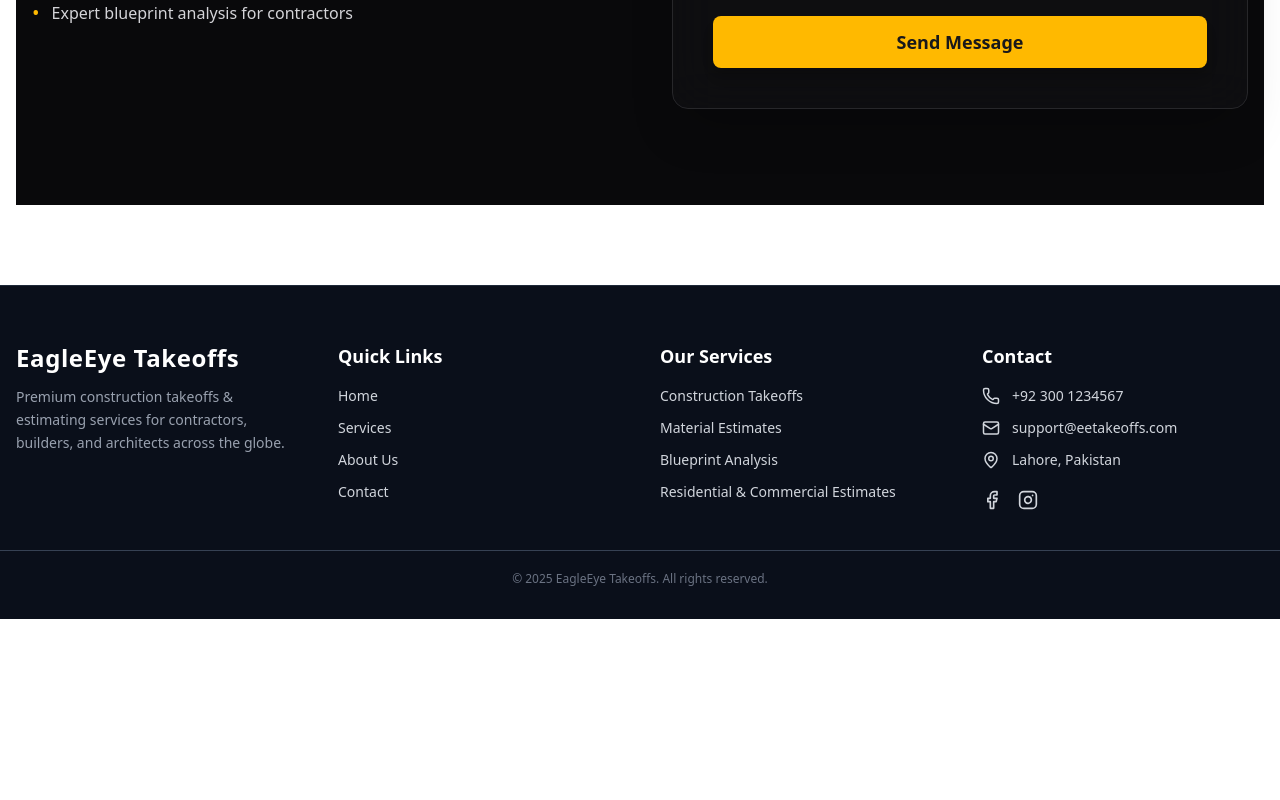
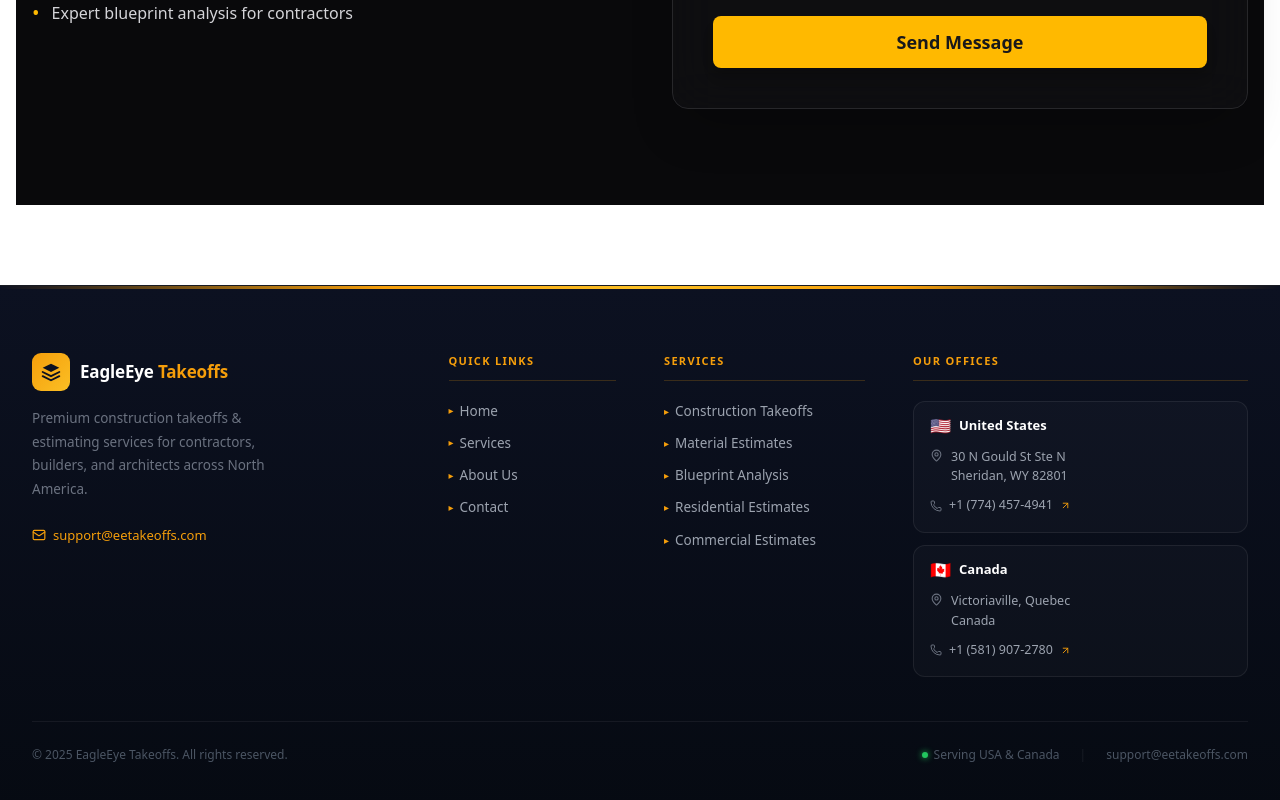
Before and after one commit to muhamadwaqas429/eagleeye-takeoffs, a React (Vite) app: page /contact in a window 1280 px wide. Shown: the part 729-1529 px from the top of the page. Before the commit the page ends 1348 px from the top, so only its background shows below. Built offline with nearby package versions, Linux system fonts and the light colour scheme.

Commit message:
fix: update business address on website

```diff
--- a/src/components/Footer.jsx
+++ b/src/components/Footer.jsx
@@ -1,92 +1,380 @@
 import React from "react";
 import { Link } from "react-router-dom";
-import { Facebook, Instagram, Mail, Phone, MapPin } from "lucide-react";
+import { Mail, Phone, MapPin, ArrowUpRight } from "lucide-react";
+
+const quickLinks = [
+  { label: "Home", to: "/" },
+  { label: "Services", to: "/services" },
+  { label: "About Us", to: "/about" },
+  { label: "Contact", to: "/contact" },
+];
+
+const servicesList = [
+  "Construction Takeoffs",
+  "Material Estimates",
+  "Blueprint Analysis",
+  "Residential Estimates",
+  "Commercial Estimates",
+];
+
+const offices = [
+  {
+    country: "United States",
+    flag: "🇺🇸",
+    address: "30 N Gould St Ste N",
+    city: "Sheridan, WY 82801",
+    phone: "+1 (774) 457-4941",
+    tel: "tel:+17744574941",
+  },
+  {
+    country: "Canada",
+    flag: "🇨🇦",
+    address: "Victoriaville, Quebec",
+    city: "Canada",
+    phone: "+1 (581) 907-2780",
+    tel: "tel:+15819072780",
+  },
+];
+
+function SectionHeading({ children }) {
+  return (
+    <div style={{ marginBottom: "20px" }}>
+      <h3
+        style={{
+          fontSize: "11px",
+          fontWeight: 700,
+          letterSpacing: "0.12em",
+          textTransform: "uppercase",
+          color: "#f59e0b",
+          margin: 0,
+          paddingBottom: "10px",
+          borderBottom: "1px solid rgba(245,158,11,0.2)",
+        }}
+      >
+        {children}
+      </h3>
+    </div>
+  );
+}
 
 export default function Footer() {
   return (
-    <footer className="bg-[#0a0f1a] text-gray-300 pt-14 pb-8 border-t border-gray-800">
-      <div className="max-w-7xl mx-auto px-4 grid md:grid-cols-4 gap-10">
+    <footer
+      style={{
+        background: "linear-gradient(180deg, #0c1121 0%, #060a12 100%)",
+        borderTop: "1px solid rgba(255,255,255,0.07)",
+        color: "#9ca3af",
+      }}
+    >
+      {/* Amber top accent */}
+      <div
+        style={{
+          height: "3px",
+          background:
+            "linear-gradient(90deg, transparent 0%, #f59e0b 30%, #fbbf24 50%, #f59e0b 70%, transparent 100%)",
+        }}
+      />
+
+      {/* Main content */}
+      <div
+        style={{
+          maxWidth: "1280px",
+          margin: "0 auto",
+          padding: "64px 32px 48px",
+        }}
+      >
+        <div
+          style={{
+            display: "grid",
+            gridTemplateColumns: "2.2fr 1fr 1.2fr 2fr",
+            gap: "48px",
+            alignItems: "start",
+          }}
+        >
+          {/* ─── Column 1: Brand ─── */}
+          <div style={{ display: "flex", flexDirection: "column", gap: "0" }}>
+            {/* Logo mark + name */}
+            <div
+              style={{
+                display: "flex",
+                alignItems: "center",
+                gap: "10px",
+                marginBottom: "16px",
+              }}
+            >
+              <div
+                style={{
+                  width: "38px",
+                  height: "38px",
+                  borderRadius: "9px",
+                  background: "linear-gradient(135deg, #f59e0b 0%, #fbbf24 100%)",
+                  display: "flex",
+                  alignItems: "center",
+                  justifyContent: "center",
+                  flexShrink: 0,
+                }}
+              >
+                <svg width="20" height="20" viewBox="0 0 24 24" fill="none">
+                  <path d="M12 2L2 7l10 5 10-5-10-5z" fill="#0c1121" />
+                  <path
+                    d="M2 17l10 5 10-5"
+                    stroke="#0c1121"
+                    strokeWidth="2.2"
+                    strokeLinecap="round"
+                  />
+                  <path
+                    d="M2 12l10 5 10-5"
+                    stroke="#0c1121"
+                    strokeWidth="2.2"
+                    strokeLinecap="round"
+                  />
+                </svg>
+              </div>
               <div>
-          <h2 className="text-2xl font-bold text-white tracking-wide">
-            EagleEye Takeoffs
-          </h2>
-          <p className="mt-3 text-gray-400 leading-relaxed text-sm">
-            Premium construction takeoffs & estimating services for contractors,
-            builders, and architects across the globe.
-          </p>
+                <span
+                  style={{
+                    fontSize: "17px",
+                    fontWeight: 800,
+                    color: "#ffffff",
+                    letterSpacing: "-0.01em",
+                  }}
+                >
+                  EagleEye{" "}
+                  <span style={{ color: "#f59e0b" }}>Takeoffs</span>
+                </span>
+              </div>
             </div>
 
-        {/* Quick Links */}
+            <p
+              style={{
+                fontSize: "13.5px",
+                lineHeight: "1.75",
+                color: "#6b7280",
+                marginBottom: "24px",
+                maxWidth: "280px",
+              }}
+            >
+              Premium construction takeoffs &amp; estimating services for
+              contractors, builders, and architects across North America.
+            </p>
+
+            <a
+              href="mailto:support@eetakeoffs.com"
+              style={{
+                display: "inline-flex",
+                alignItems: "center",
+                gap: "7px",
+                fontSize: "13px",
+                color: "#f59e0b",
+                textDecoration: "none",
+                fontWeight: 500,
+              }}
+              onMouseEnter={(e) => (e.currentTarget.style.color = "#fbbf24")}
+              onMouseLeave={(e) => (e.currentTarget.style.color = "#f59e0b")}
+            >
+              <Mail size={14} />
+              support@eetakeoffs.com
+            </a>
+          </div>
+
+          {/* ─── Column 2: Quick Links ─── */}
           <div>
-          <h3 className="text-lg font-semibold text-white mb-4">Quick Links</h3>
-          <ul className="space-y-3 text-sm">
-            <li>
-              <Link to="/" className="hover:text-white transition">
-                Home
+            <SectionHeading>Quick Links</SectionHeading>
+            <ul style={{ listStyle: "none", margin: 0, padding: 0, display: "flex", flexDirection: "column", gap: "12px" }}>
+              {quickLinks.map((link) => (
+                <li key={link.label}>
+                  <Link
+                    to={link.to}
+                    style={{
+                      fontSize: "13.5px",
+                      color: "#9ca3af",
+                      textDecoration: "none",
+                      display: "flex",
+                      alignItems: "center",
+                      gap: "6px",
+                      transition: "color 0.2s",
+                    }}
+                    onMouseEnter={(e) => (e.currentTarget.style.color = "#ffffff")}
+                    onMouseLeave={(e) => (e.currentTarget.style.color = "#9ca3af")}
+                  >
+                    <span style={{ color: "#f59e0b", fontSize: "10px" }}>▸</span>
+                    {link.label}
                   </Link>
                 </li>
-            <li>
-              <Link to="/services" className="hover:text-white transition">
-                Services
-              </Link>
-            </li>
-            <li>
-              <Link to="/about" className="hover:text-white transition">
-                About Us
-              </Link>
-            </li>
-            <li>
-              <Link to="/contact" className="hover:text-white transition">
-                Contact
-              </Link>
-            </li>
+              ))}
             </ul>
           </div>
 
-        {/* Services */}
+          {/* ─── Column 3: Services ─── */}
           <div>
-          <h3 className="text-lg font-semibold text-white mb-4">
-            Our Services
-          </h3>
-          <ul className="space-y-3 text-sm">
-            <li>Construction Takeoffs</li>
-            <li>Material Estimates</li>
-            <li>Blueprint Analysis</li>
-            <li>Residential & Commercial Estimates</li>
+            <SectionHeading>Services</SectionHeading>
+            <ul style={{ listStyle: "none", margin: 0, padding: 0, display: "flex", flexDirection: "column", gap: "12px" }}>
+              {servicesList.map((svc) => (
+                <li
+                  key={svc}
+                  style={{
+                    fontSize: "13.5px",
+                    color: "#9ca3af",
+                    display: "flex",
+                    alignItems: "flex-start",
+                    gap: "6px",
+                  }}
+                >
+                  <span
+                    style={{
+                      color: "#f59e0b",
+                      fontSize: "10px",
+                      marginTop: "3px",
+                      flexShrink: 0,
+                    }}
+                  >
+                    ▸
+                  </span>
+                  {svc}
+                </li>
+              ))}
             </ul>
           </div>
 
-        {/* Contact */}
+          {/* ─── Column 4: Offices ─── */}
           <div>
-          <h3 className="text-lg font-semibold text-white mb-4">Contact</h3>
-          <ul className="space-y-3 text-sm">
-            <li className="flex items-center gap-3">
-              <Phone size={18} /> +92 300 1234567
-            </li>
-            <li className="flex items-center gap-3">
-              <Mail size={18} /> support@eetakeoffs.com
-            </li>
-            <li className="flex items-center gap-3">
-              <MapPin size={18} /> Lahore, Pakistan
-            </li>
-          </ul>
+            <SectionHeading>Our Offices</SectionHeading>
+            <div style={{ display: "flex", flexDirection: "column", gap: "12px" }}>
+              {offices.map((office) => (
+                <div
+                  key={office.country}
+                  style={{
+                    background: "rgba(255,255,255,0.025)",
+                    border: "1px solid rgba(255,255,255,0.07)",
+                    borderRadius: "12px",
+                    padding: "14px 16px",
+                  }}
+                >
+                  {/* Country header */}
+                  <div
+                    style={{
+                      display: "flex",
+                      alignItems: "center",
+                      gap: "8px",
+                      marginBottom: "12px",
+                    }}
+                  >
+                    <span style={{ fontSize: "17px", lineHeight: 1 }}>
+                      {office.flag}
+                    </span>
+                    <span
+                      style={{
+                        fontSize: "13px",
+                        fontWeight: 700,
+                        color: "#ffffff",
+                      }}
+                    >
+                      {office.country}
+                    </span>
+                  </div>
 
-          {/* Social Icons */}
-          <div className="flex gap-4 mt-5">
-            <a className="hover:text-white transition cursor-pointer">
-              <Facebook size={20} />
+                  {/* Address row */}
+                  <div
+                    style={{
+                      display: "flex",
+                      alignItems: "flex-start",
+                      gap: "8px",
+                      marginBottom: "8px",
+                    }}
+                  >
+                    <MapPin
+                      size={13}
+                      style={{ color: "#6b7280", marginTop: "2px", flexShrink: 0 }}
+                    />
+                    <div style={{ fontSize: "12.5px", color: "#9ca3af", lineHeight: 1.55 }}>
+                      <div>{office.address}</div>
+                      <div>{office.city}</div>
+                    </div>
+                  </div>
+
+                  {/* Phone row */}
+                  <a
+                    href={office.tel}
+                    style={{
+                      display: "inline-flex",
+                      alignItems: "center",
+                      gap: "7px",
+                      fontSize: "12.5px",
+                      color: "#9ca3af",
+                      textDecoration: "none",
+                      fontWeight: 500,
+                      transition: "color 0.2s",
+                    }}
+                    onMouseEnter={(e) => (e.currentTarget.style.color = "#ffffff")}
+                    onMouseLeave={(e) => (e.currentTarget.style.color = "#9ca3af")}
+                  >
+                    <Phone size={12} style={{ color: "#6b7280", flexShrink: 0 }} />
+                    {office.phone}
+                    <ArrowUpRight size={11} style={{ color: "#f59e0b" }} />
                   </a>
-            <a className="hover:text-white transition cursor-pointer">
-              <Instagram size={20} />
+                </div>
+              ))}
+            </div>
+          </div>
+        </div>
+
+        {/* Divider */}
+        <div
+          style={{
+            height: "1px",
+            background: "rgba(255,255,255,0.06)",
+            margin: "44px 0 24px",
+          }}
+        />
+
+        {/* Bottom bar */}
+        <div
+          style={{
+            display: "flex",
+            alignItems: "center",
+            justifyContent: "space-between",
+            flexWrap: "wrap",
+            gap: "12px",
+          }}
+        >
+          <span style={{ fontSize: "12px", color: "#4b5563" }}>
+            © {new Date().getFullYear()} EagleEye Takeoffs. All rights reserved.
+          </span>
+
+          <div
+            style={{
+              display: "flex",
+              alignItems: "center",
+              gap: "20px",
+              fontSize: "12px",
+              color: "#4b5563",
+            }}
+          >
+            <span style={{ display: "flex", alignItems: "center", gap: "6px" }}>
+              <span
+                style={{
+                  display: "inline-block",
+                  width: "6px",
+                  height: "6px",
+                  borderRadius: "50%",
+                  background: "#22c55e",
+                  boxShadow: "0 0 6px #22c55e",
+                }}
+              />
+              Serving USA &amp; Canada
+            </span>
+            <span style={{ color: "rgba(255,255,255,0.08)" }}>|</span>
+            <a
+              href="mailto:support@eetakeoffs.com"
+              style={{ color: "#4b5563", textDecoration: "none", transition: "color 0.2s" }}
+              onMouseEnter={(e) => (e.currentTarget.style.color = "#9ca3af")}
+              onMouseLeave={(e) => (e.currentTarget.style.color = "#4b5563")}
+            >
+              support@eetakeoffs.com
             </a>
           </div>
         </div>
       </div>
-
-      {/* Bottom Bar */}
-      <div className="border-t border-gray-700 mt-10 pt-5 text-center text-xs text-gray-500">
-        © {new Date().getFullYear()} EagleEye Takeoffs. All rights reserved.
-      </div>
     </footer>
   );
 }
```
Lines whose indentation alone changed are shown as unchanged.
